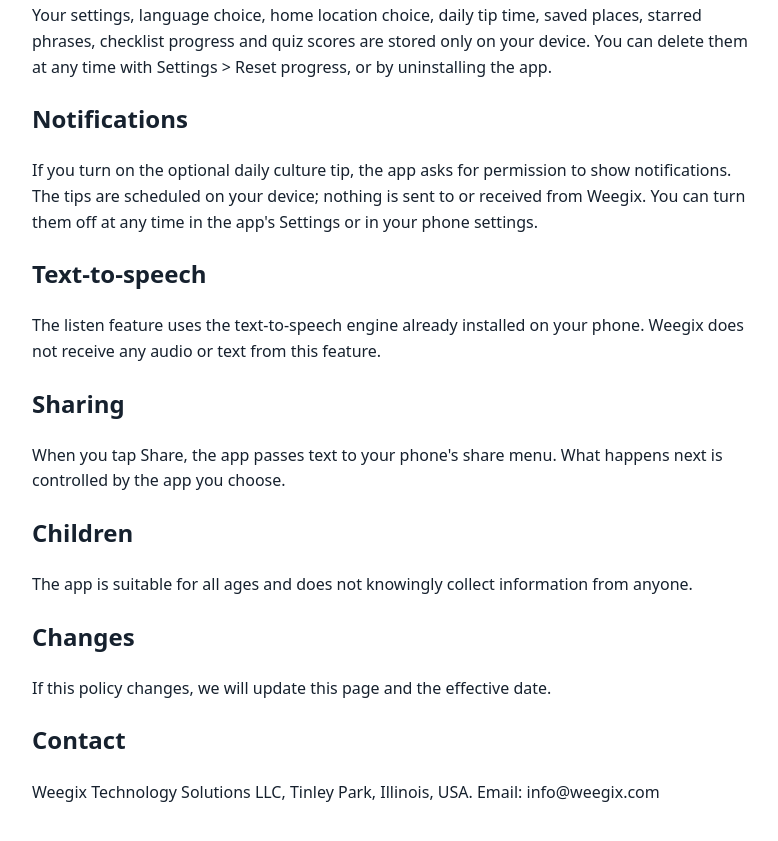
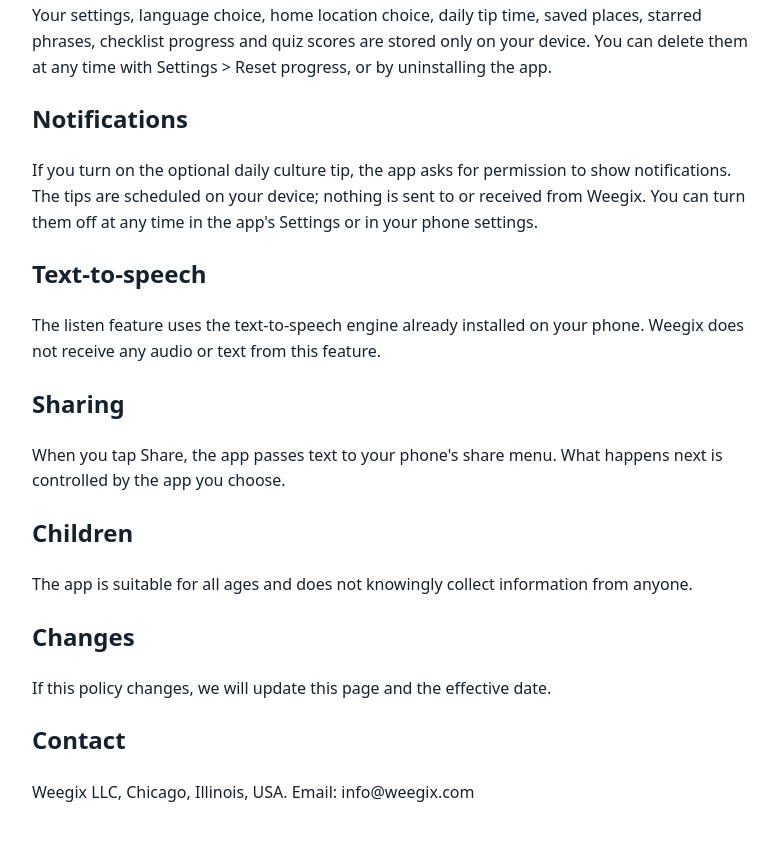
Before and after one commit to ghebrewmbdev-bot/culture_compass-privacy, a plain HTML site: page index.html in a window 1280 px wide. Shown: the part 415-1256 px from the top of the page, without its empty margins (248-1026 px from the left). Drawn offline with Linux system fonts and the light colour scheme.

Commit message:
Update index.html

```diff
--- a/index.html
+++ b/index.html
@@ -21,5 +21,5 @@
 <h2>Changes</h2>
 <p>If this policy changes, we will update this page and the effective date.</p>
 <h2>Contact</h2>
-<p>Weegix Technology Solutions LLC, Tinley Park, Illinois, USA. Email: info@weegix.com</p>
+<p>Weegix LLC, Chicago, Illinois, USA. Email: info@weegix.com</p>
 </body></html>
```
